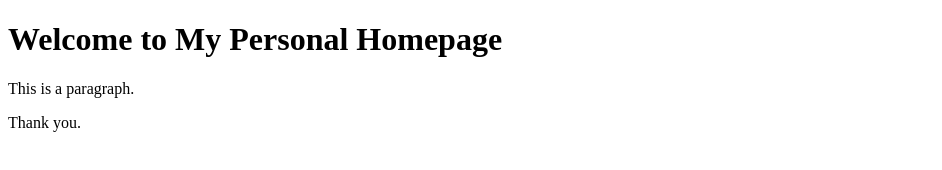
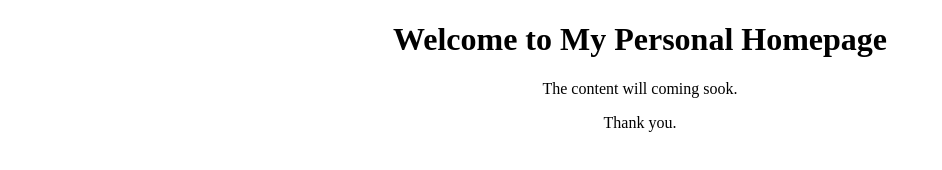
Before and after one commit to zikimfung/zikimfung.github.io, a plain HTML site: page index.html in a window 1280 px wide. Shown: the whole page, without its empty margins (0-942 px from the left). Drawn offline with Linux system fonts and the light colour scheme.

Commit message:
Update index.html
修改首页的内容和样式

```diff
--- a/index.html
+++ b/index.html
@@ -4,8 +4,10 @@
     <title>zikimfung website</title>
 </head>
 <body>
-    <h1>Welcome to My Personal Homepage</h1>
-    <p>This is a paragraph.</p>
-    <p>Thank you.</p>
+    <div style="text-align:center">
+        <h1>Welcome to My Personal Homepage</h1>
+        <p>The content will coming sook.</p>
+        <p>Thank you.</p>
+    </div>
 </body>
 </html>
```
